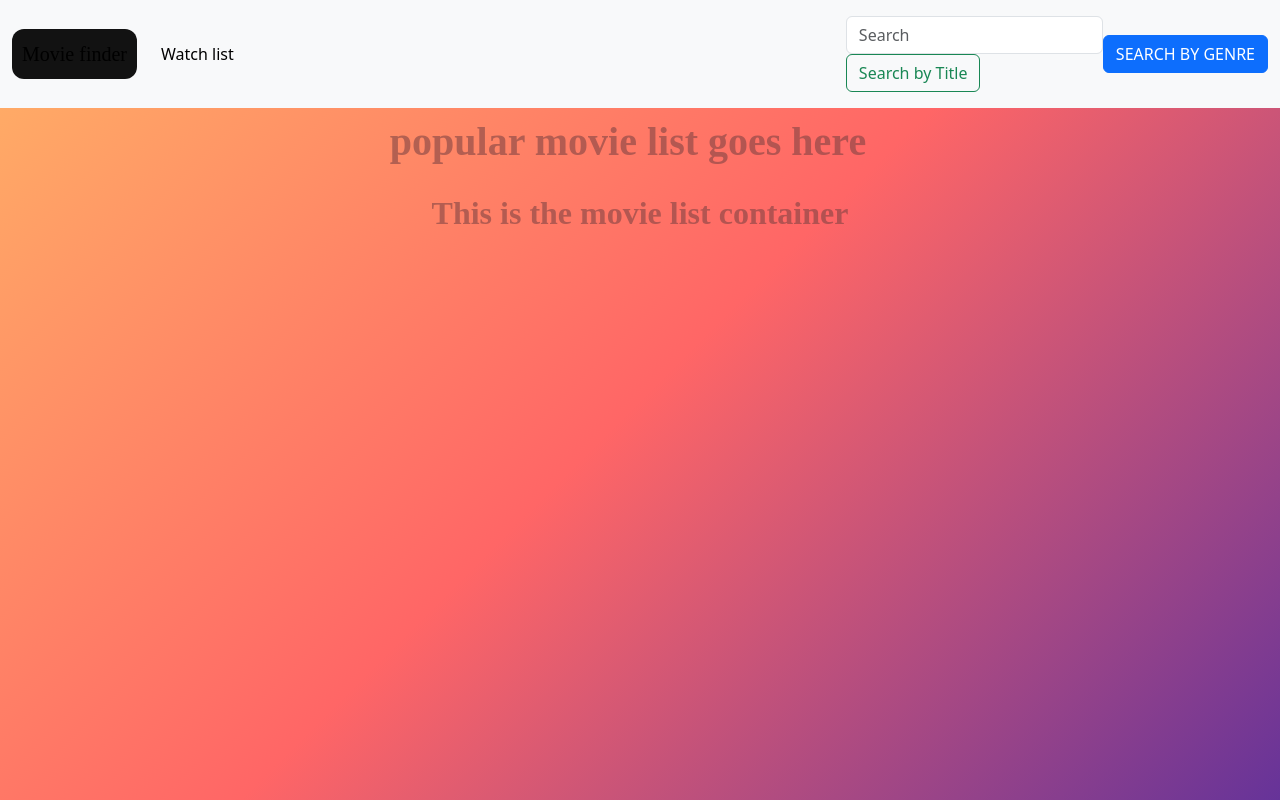
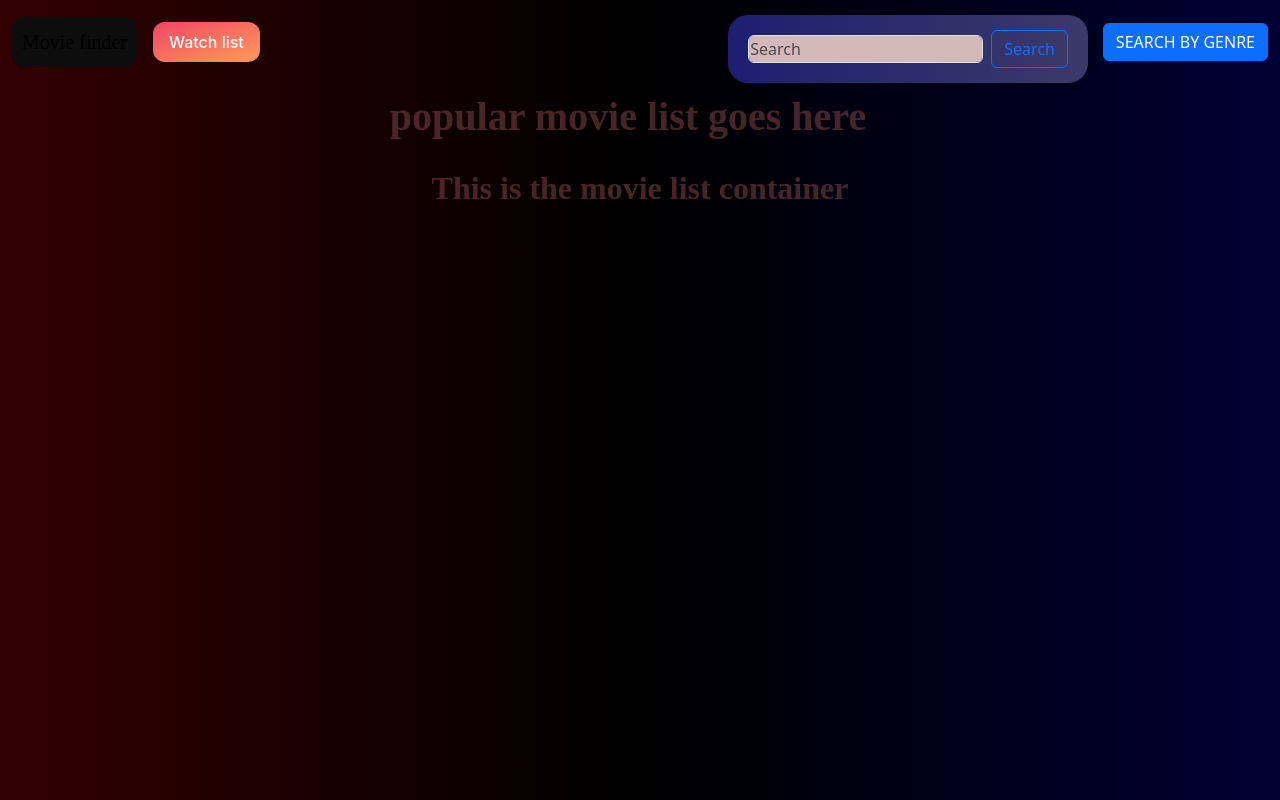
Before and after one commit to akosla00/MovieFinder, a plain HTML site: page index.html in a window 1280 px wide. Drawn offline with nearby package versions, Linux system fonts and the light colour scheme; no server answers; a web font is replaced by a local one.

Commit message:
updated style

```diff
--- a/assets/css/style.css
+++ b/assets/css/style.css
@@ -24,8 +24,8 @@ h1{
     margin: 15px;
     padding: 10px;
     border-radius: 5px;
-    background-color: #ecf8fa;
-    box-shadow: 0 0 10px rgba(0, 0, 0, 0.3);
+    background-color: #6e737760;
+    box-shadow: 0 0 10px rgba(255, 255, 255, 0.678);
     transition: box-shadow 0.3s, transform 0.3s;
 }
 
@@ -47,8 +47,77 @@ h2{
 
 
 #background {
-    background: linear-gradient(135deg, rgba(255, 178, 102, 1) 0%, rgba(255, 102, 102, 1) 50%, rgba(102, 51, 153, 1) 100%);
+    background: linear-gradient(90deg, rgba(51, 0, 0, 1) 0%, rgba(0, 0, 0, 1) 50%, rgba(0, 0, 51, 1) 100%);
 }
+
+
+
+.navbar {
+    display: inline !important;
+
+
+}
+
+.navbar-navbar-light-bg-light{
+    display: inline  !important;
+
+}
+#watch-list{
+    background: linear-gradient(to bottom right, #EF4765, #FF9A5A);
+    border: 0;
+    border-radius: 12px;
+    color: #FFFFFF;
+    cursor: pointer;
+    display: inline-block;
+    font-family: -apple-system,system-ui,"Segoe UI",Roboto,Helvetica,Arial,sans-serif;
+    font-size: 16px;
+    font-weight: 500;
+    line-height: 2.5;
+    outline: transparent;
+    padding: 0 1rem;
+    text-align: center;
+    text-decoration: none;
+    transition: box-shadow .2s ease-in-out;
+    user-select: none;
+    -webkit-user-select: none;
+    touch-action: manipulation;
+    white-space: nowrap;
+
+}
+
+#watch-list:not([disabled]):hover {
+    box-shadow: 0 0 .25rem rgba(0, 0, 0, 0.5), -.125rem -.125rem 1rem rgba(239, 71, 101, 0.5), .125rem .125rem 1rem rgba(255, 154, 90, 0.5);
+  }
+/* this is the search bar itself */
+.collapse.navbar-collapse #movie-title {
+    background-color: #d4b9b9;
+    padding: 1px;
+}
+
+
+/* this is the box around the search bar  */
+#search-bar {
+    background: linear-gradient(to right, #1e1e71, #3a3a69); /* Complementary darker gradient */
+    border-radius: 20px;
+    box-shadow: 0 0 10px rgba(0, 0, 0, 0.1);
+    margin-top: 15px;
+    padding: 10px;
+    margin-left: 15px;
+    margin-right: 15px;
+}
+
+/*  button inside of the seach box "search by title" */
+#search-bar .form-inline {
+    display: flex;
+    align-items: center;
+    padding: 5px 10px;
+    margin: right 50px; ;
+}
+
+
+
+
+
 
 
 .navbar-brand{
@@ -56,10 +125,11 @@ h2{
     background-color: rgba(14, 14, 14, 0.979);
     border-radius: 12px;
     padding: 10px;
+
 }
 
 .card-text {
-    background-color: rgb(255, 255, 255);
+    background-color: rgb(190, 167, 160);
     border-radius: 22px;
     padding: 10px;
     position: relative;
@@ -69,13 +139,6 @@ h2{
     position:absolute ;
     top: -40px;
 }
-.card-text::after {
-    content: '\25B6';
-    position: absolute;
-    transform: translate(-50%, -50%) scale(0);
-    transition: transform 0.3s ease;
-
-}
 
 .card-text:hover::after {
     transform: translate(-50%, -50%) scale(1);
--- a/index.html
+++ b/index.html
@@ -37,8 +37,8 @@
           </ul>
           <nav class="navbar navbar-light bg-light" id="search-bar">
             <form class="form-inline">
-              <input class="form-control mr-sm-2" type="search" placeholder="Search" aria-label="Search" id="movie-title">
-              <button class="btn btn-outline-success my-2 my-sm-0" type="submit">Search by Title</button>
+              <input class="me-2 form-control mr-sm-2" type="search" placeholder="Search" aria-label="Search" id="movie-title">
+              <button class="btn btn-outline-primary my-2 my-sm-0" type="submit">Search</button>
             </form>
           </nav>
           <button type="button" class="btn btn-primary" data-bs-toggle="modal" data-bs-target="#exampleModal">
```
